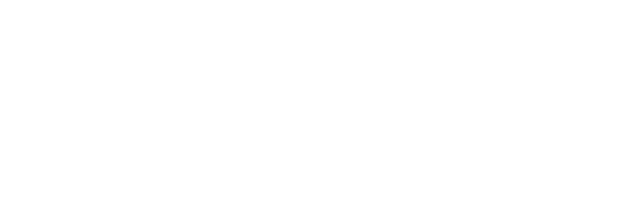
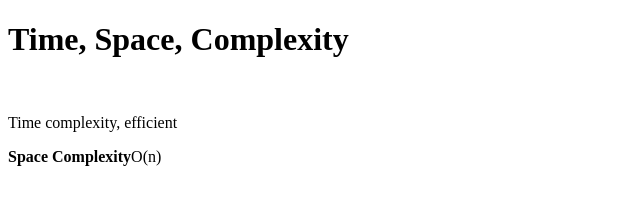
Before and after one commit to acciojob/time-and-space-complexity-HidekiMichi, a website: page main.html in a window 1280 px wide. Shown: the whole page, without its empty margins (0-640 px from the left). Drawn offline with Linux system fonts and the light colour scheme.

Commit message:
created a submission

```diff
--- a/main.html
+++ b/main.html
@@ -10,7 +10,10 @@
 	<!-- the entire body must be written by student -->
     <script type="text/javascript" src="./script.js">
 </script>
-
+	<h1>Time, Space, Complexity</h1>
+	<br>
+	<p class="1st paragraph">Time complexity, efficient</p>
+	<p class="2nd paragraph"><b>Space Complexity</b>O(n)</p>
 </body>
 
 </html>
```
